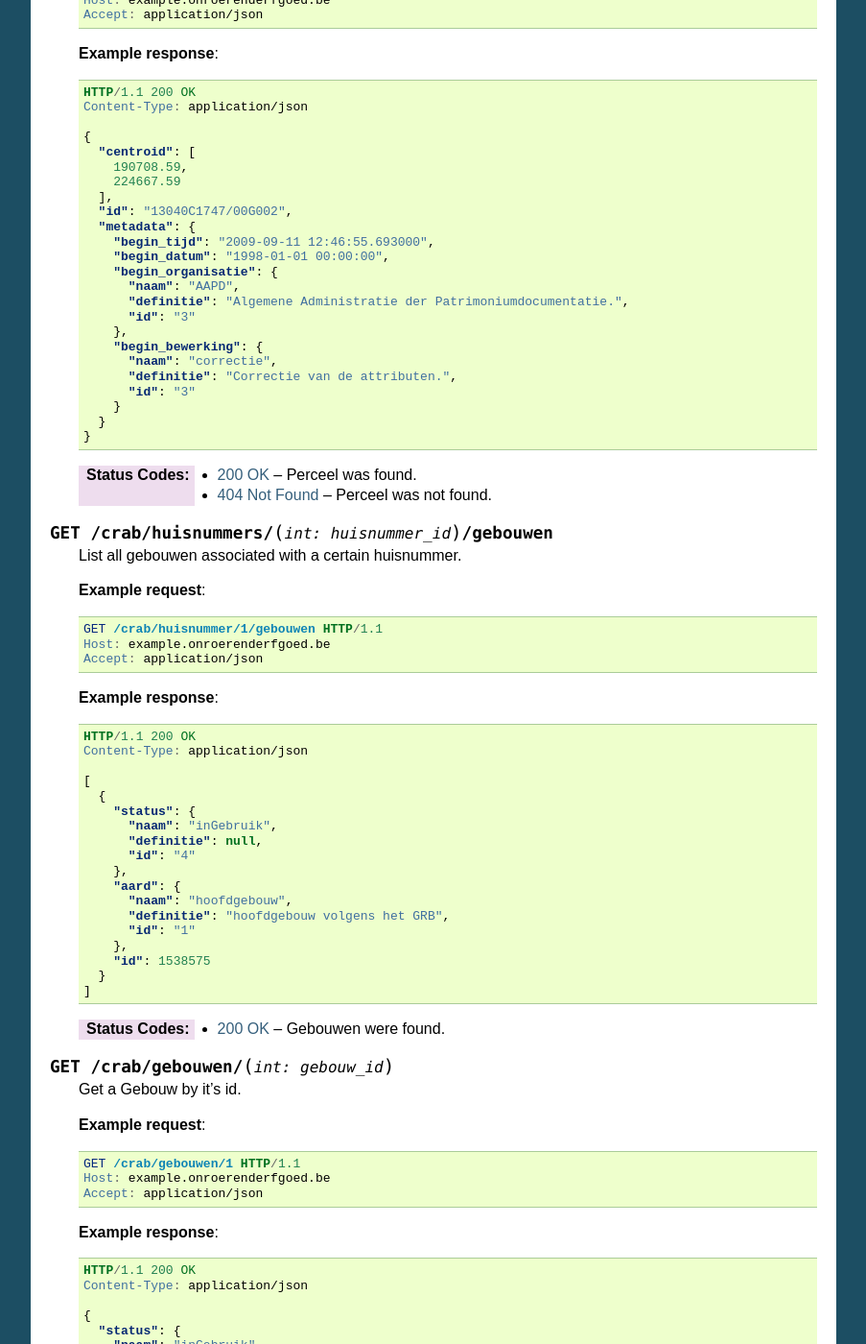
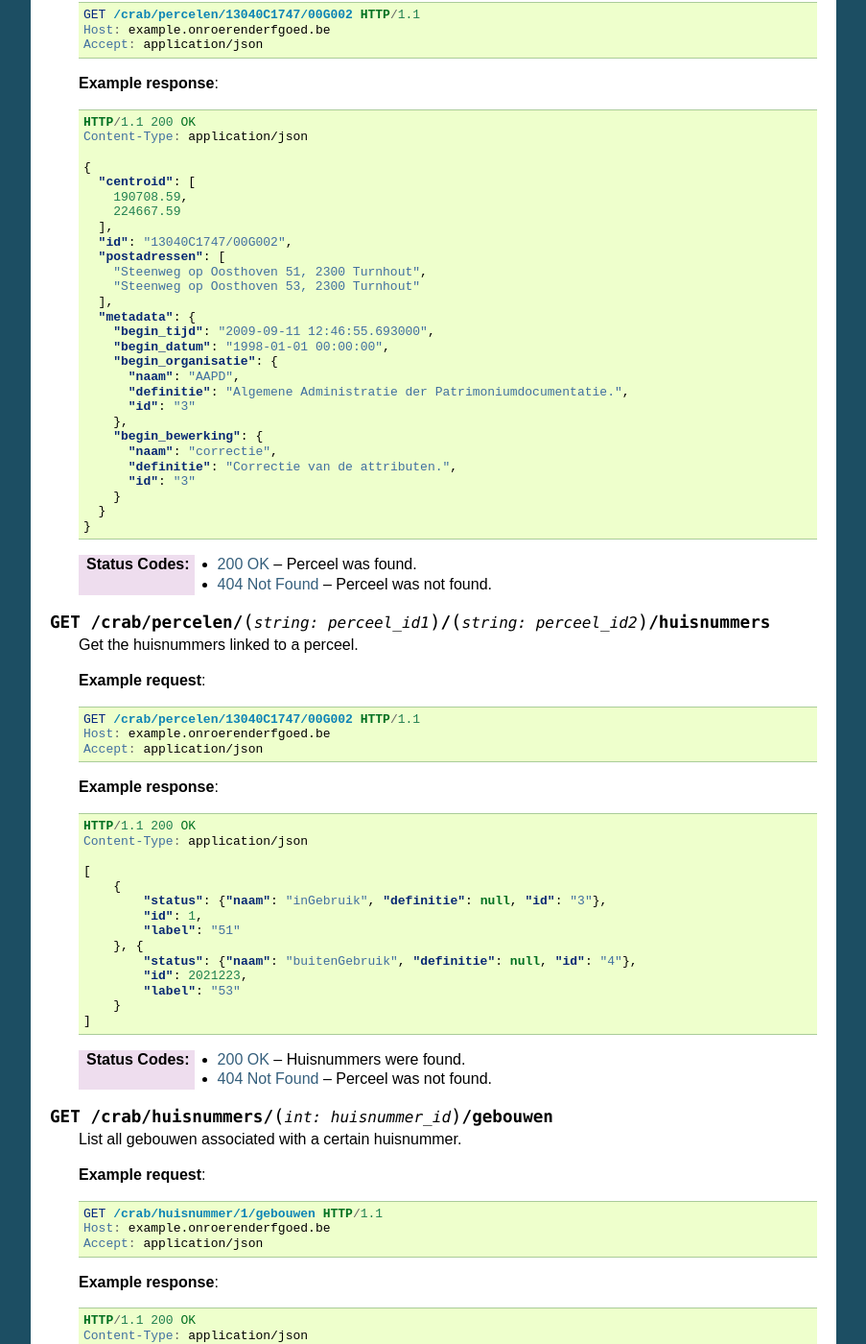
Before and after one commit to OnroerendErfgoed/crabpy_pyramid, a Sphinx documentation site: the page built from docs/source/services.rst, in a window 1280 px wide and 1400 px high, scrolled down 22361 px. Shown: the whole window at 96% size, without its empty margins (198-1101 px from the left). Built offline with Sphinx 7.4.7, drawn with Linux system fonts in a browser that asks for light colours; some of the changed text lies outside the part shown.

Commit message:
Update service docs.

```diff
--- a/docs/source/services.rst
+++ b/docs/source/services.rst
@@ -1415,6 +1416,7 @@ Crab
             224649.87
           ],
           "huisnummer": "51",
+          "postadres": "Steenweg op Oosthoven 51, 2300 Turnhout",
           "id": 1,
           "metadata": {
             "begin_tijd": "2014-03-19 17:00:27",
@@ -1463,7 +1465,7 @@ Crab
 
 .. http:get:: /crab/percelen/(string:perceel_id1)/(string:perceel_id2)
 
-    Get a preceel by it's id.
+    Get a perceel by it's id.
 
     **Example request**:
 
@@ -1487,6 +1489,10 @@ Crab
             224667.59
           ],
           "id": "13040C1747/00G002",
+          "postadressen": [
+            "Steenweg op Oosthoven 51, 2300 Turnhout",
+            "Steenweg op Oosthoven 53, 2300 Turnhout"
+          ],
           "metadata": {
             "begin_tijd": "2009-09-11 12:46:55.693000",
             "begin_datum": "1998-01-01 00:00:00",
@@ -1504,6 +1510,41 @@ Crab
         }
 
     :statuscode 200: Perceel was found.
+    :statuscode 404: Perceel was not found.
+
+.. http:get:: /crab/percelen/(string:perceel_id1)/(string:perceel_id2)/huisnummers
+
+    Get the huisnummers linked to a perceel.
+
+    **Example request**:
+
+    .. sourcecode:: http
+
+        GET /crab/percelen/13040C1747/00G002 HTTP/1.1
+        Host: example.onroerenderfgoed.be
+        Accept: application/json
+
+
+    **Example response**:
+
+    .. sourcecode:: http
+
+        HTTP/1.1 200 OK
+        Content-Type: application/json
+
+        [
+            {
+                "status": {"naam": "inGebruik", "definitie": null, "id": "3"},
+                "id": 1,
+                "label": "51"
+            }, {
+                "status": {"naam": "buitenGebruik", "definitie": null, "id": "4"},
+                "id": 2021223,
+                "label": "53"
+            }
+        ]
+
+    :statuscode 200: Huisnummers were found.
     :statuscode 404: Perceel was not found.
 
 .. http:get:: /crab/huisnummers/(int:huisnummer_id)/gebouwen
```
Also changed, not shown: other parts of docs/source/services.rst (+1 -0 lines).
